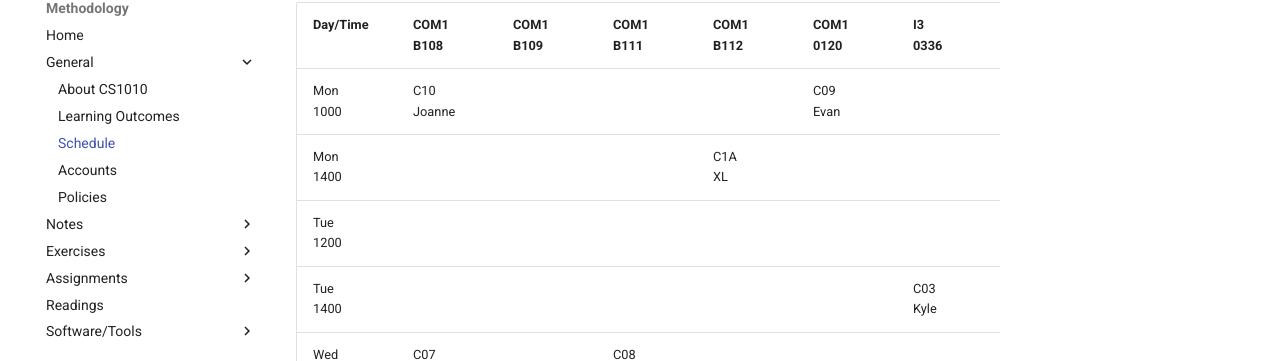
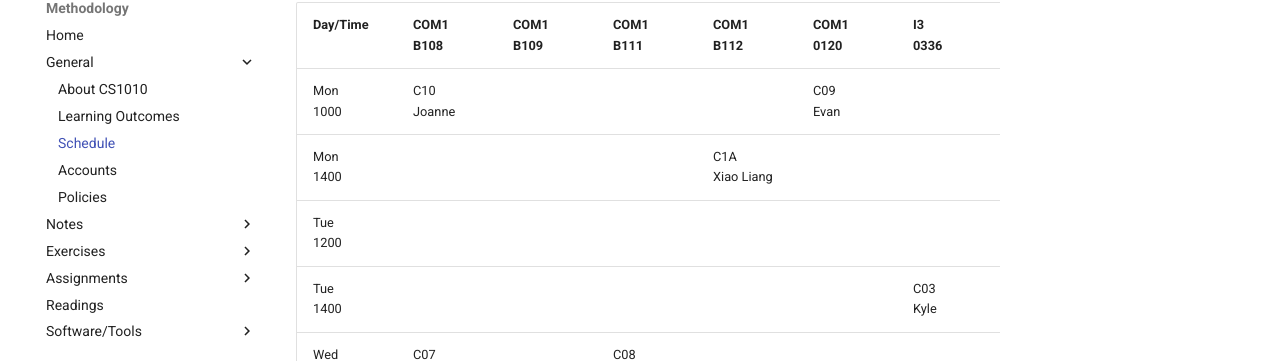
Before and after one commit to LL-Pengfei/CS1010-AY1819S1-Personal, an MkDocs documentation site: the page built from docs/schedule.md, in a window 1280 px wide and 900 px high, scrolled down 1126 px. Shown: the part 91-452 px from the top of the window. Built offline with MkDocs 1.6.1 and Material for MkDocs 9.7.7, drawn with Linux system fonts in a browser that asks for light colours; nearby versions of some CDN libraries; some web fonts are replaced; comment, search, counter and statistics services are not loaded; old or Windows-style settings are respelled for this version of MkDocs.

Commit message:
fix name

```diff
--- a/docs/schedule.md
+++ b/docs/schedule.md
@@ -28,7 +28,7 @@ Week | Starting.. | Topics                                    | Tutorial
 Day/Time|COM1<br>B108 | COM1<br>B109 | COM1<br>B111 | COM1<br>B112 | COM1<br>0120 | I3<br>0336 | I3<br>0338 | AS6<br>0421 |
 --- ----|----------|-----------|-----------|-----------|-----------|---------|---------|----------|
 Mon<br>1000|C10<br>Joanne |        |           |           |C09<br>Evan |         |         |          |
-Mon<br>1400|          |           |           |C1A<br>XL   |           |         |         |          |
+Mon<br>1400|          |           |           |C1A<br>Xiao Liang   |           |         |         |          |
 Tue<br>1200|          |           |           |           |           |         |03<br>Addison |          |
 Tue<br>1400|          |           |           |           |           |C03<br>Kyle |C02<br>Thanh|          |
 Wed<br>1000|C07<br>Jun Hui|        |C08<br>Shui Herng |   |           |            |C06<br>Shu Peng |11<br>Rengan |
```
